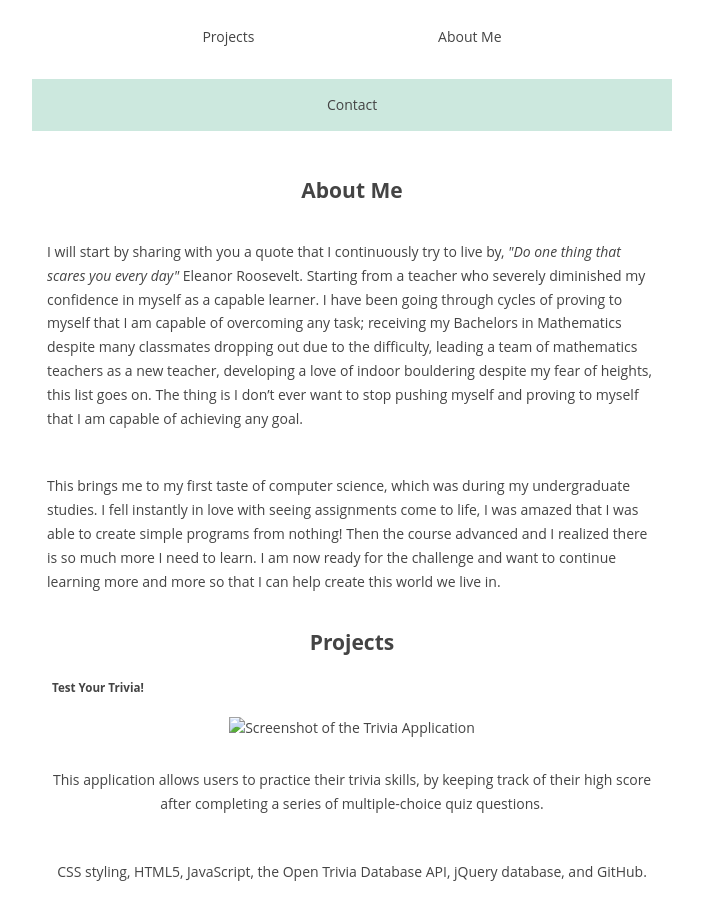
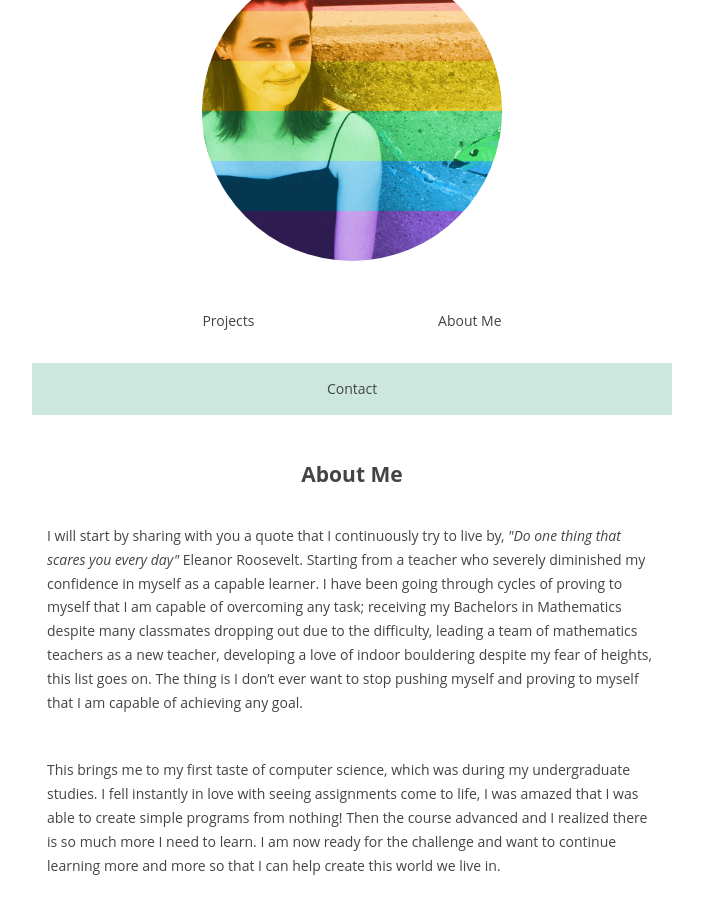
Before and after one commit to thinkful-ei-emu/MP-Portfolio, a plain HTML site: page index.html in a window 1280 px wide. Shown: the part 121-1028 px from the top of the page, without its empty margins (288-991 px from the left). Drawn offline with nearby package versions, Linux system fonts and the light colour scheme; the site is published under a folder, as on GitHub Pages, so addresses that start at the root find nothing.

Commit message:
maybe the picture work now

```diff
--- a/index.html
+++ b/index.html
@@ -10,7 +10,7 @@
 
   <header>
     <h1>Martha Plantz</h1>
-    <img class="pic-of-me" src="/images/me.jpg" alt="Image of Martha Plantz">
+    <img class="pic-of-me" src="images/me.jpg" alt="Image of Martha Plantz">
   </header>
 
     <nav role="navigation">
@@ -51,7 +51,7 @@
           <h2>Projects</h2>
             <h5>Test Your Trivia!</h5>
             <div class="project-item">
-              <img class="quiz-app-pic" src="/images/quizapp-img.png" alt="Screenshot of the Trivia Application">
+              <img class="quiz-app-pic" src="images/quizapp-img.png" alt="Screenshot of the Trivia Application">
               <p class="description">
                 This application allows users to practice their trivia skills, by keeping track of their high score after completing a
                 series of multiple-choice quiz questions.
```
